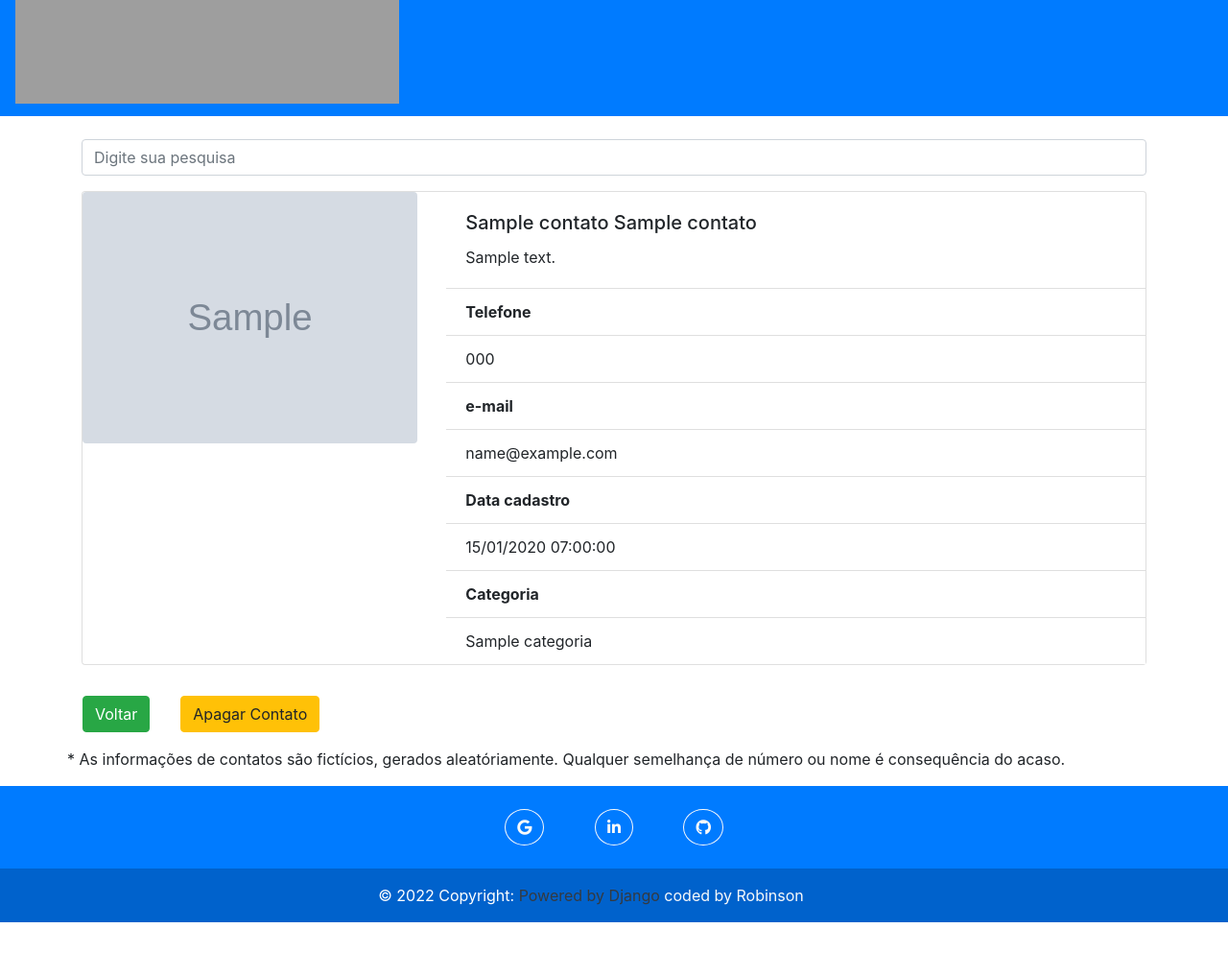
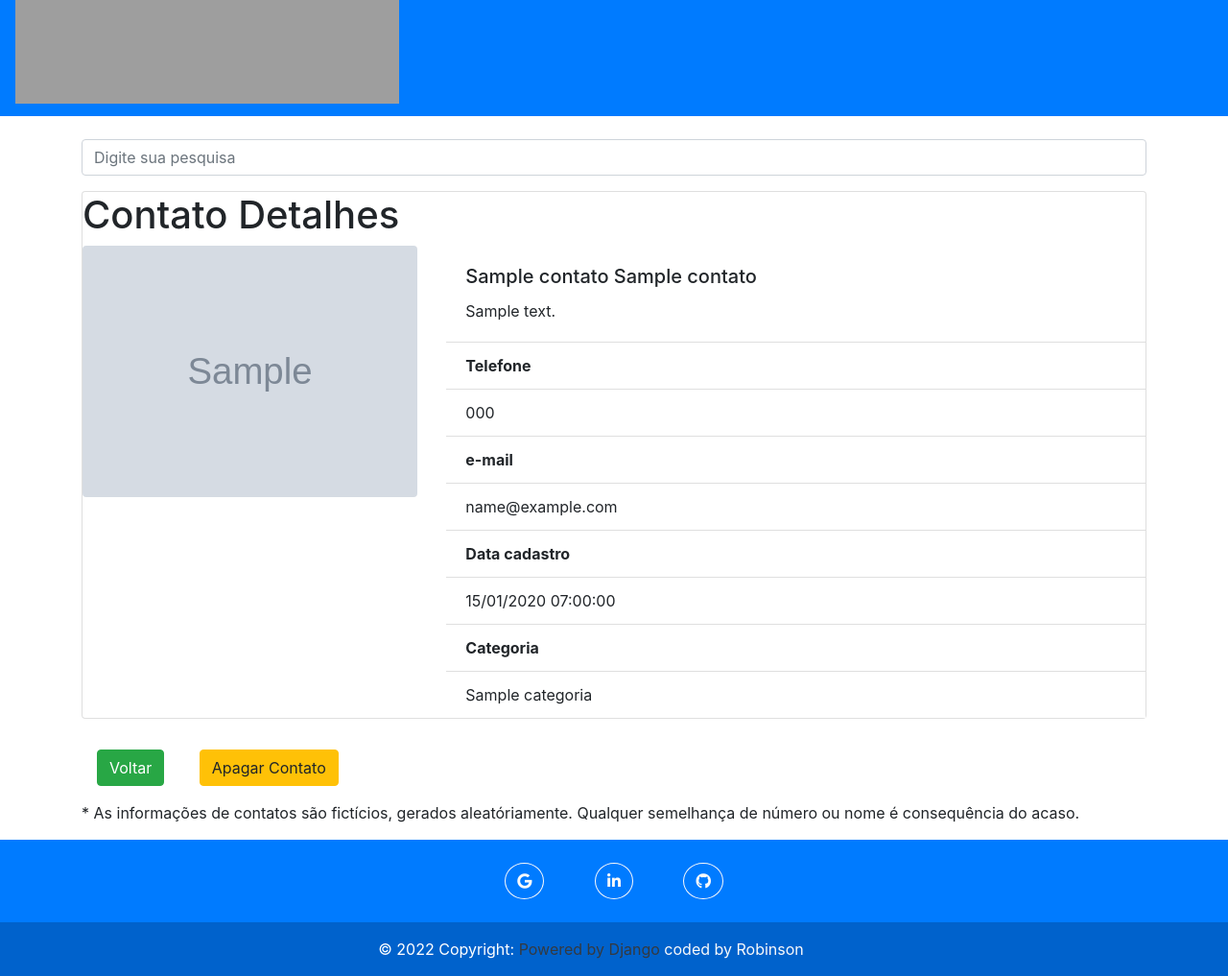
Before and after one commit to robinsonbrz/agenda-telefones-django, a Django app: page /1 in a window 1280 px wide. Shown: the part 205-1222 px from the top of the page at 96% size. Before the commit the page ends 1166 px from the top, so only its background shows below. Run offline with Django 4.2, Linux system fonts and the light colour scheme; tables that the repository leaves empty hold one stand-in row (values such as "Sample post"); grey boxes marked "Sample" are stand-in pictures; parts of the project's set-up code (start-up, migrations or seed data) failed here and were passed over; grey boxes are pictures that could not be loaded.

Commit message:
⭐ Correção templates

```diff
--- a/contatos/templates/contatos/base.html
+++ b/contatos/templates/contatos/base.html
@@ -5,13 +5,11 @@
 <head>
   <title>{% block titulo %}{% endblock titulo %}Agenda</title>
     {% include 'contatos/parciais/_head.html' %}
-    <link rel="shortcut icon" type="image/png" href="{% static 'portapp/img/faviconEnedino.svg' %}"/>
+    <link rel="shortcut icon" type="image/png" href="{% static 'contatos/img/faviconEnedino.svg' %}"/>
 </head>
 
 <body>
-
   {% include 'contatos/parciais/_nav.html' %}
-
   <div class="container">
     <div class="row">
       <div class="col-lg-12 mt-4">
@@ -38,16 +36,10 @@
   <script src="https://cdn.jsdelivr.net/npm/popper.js@1.14.7/dist/umd/popper.min.js" integrity="sha384-UO2eT0CpHqdSJQ6hJty5KVphtPhzWj9WO1clHTMGa3JDZwrnQq4sF86dIHNDz0W1" crossorigin="anonymous"></script>
   <script src="https://cdn.jsdelivr.net/npm/bootstrap@4.3.1/dist/js/bootstrap.min.js" integrity="sha384-JjSmVgyd0p3pXB1rRibZUAYoIIy6OrQ6VrjIEaFf/nJGzIxFDsf4x0xIM+B07jRM" crossorigin="anonymous"></script>
   <script>
-
     $( "#btn-deletacontato-off" ).on('click', function (e) {
       e.preventDefault();
       alert("Somente administradores podem deletar registros de contatos!\nSolicite upgrade de conta.");
     });
-
-
-
-
-
     $( "#btn-deletacontato" ).on('click', function (e) {
       var resposta = confirm( "Deseja realmente apagar contato: {{ contato.nome }} ?" );
       if (resposta == true) {
@@ -58,8 +50,7 @@
       }
     });
   </script>
-
-  <footer class="bg-dark static-top">
+  <footer class="bg-primary text-center text-white">
     {% include 'contatos/parciais/_footer.html' %}
   </footer>
 </body>
--- a/contatos/templates/contatos/pages/busca.html
+++ b/contatos/templates/contatos/pages/busca.html
@@ -1,3 +1,2 @@
 {% extends 'contatos/index.html' %}
-
 {%block titulo%}{{request.GET.termo}} Busca | {%endblock%}
--- a/contatos/templates/contatos/pages/ver_contato.html
+++ b/contatos/templates/contatos/pages/ver_contato.html
@@ -5,20 +5,17 @@
 {%block conteudo%}
 
 
-  <div class="card  mb-3" >
+<div class="card  mb-3">
+  <h1>Contato Detalhes</h1>
   <div class="row g-0">
     <div class="col-md-4">
       {% if contato.foto %}
-          <img src="{{ contato.foto.url }}" class="card-img-top rounded img-fluid" >
+      <img src="{{ contato.foto.url }}" class="card-img-top rounded img-fluid" alt="foto {{contato.nome}}">
       {% else %}
-          <img src="/media/fotos/2022/03/sua_foto.jpg" class="img-fluid rounded" style="max-width: 200;">
+      <img src="/media/fotos/2022/03/sua_foto.jpg" class="img-fluid rounded" alt="foto placeholder" style="max-width: 200;">
       {% endif %}
-
-
     </div>
     <div class="col-md-8">
-
-
       <div class="card-body">
         <h5 class="card-title">{{contato.nome}} {{contato.sobrenome}}</h5>
         <p class="card-text">{{contato.descricao}}</p>
@@ -33,21 +30,17 @@
         <li class="list-group-item"><Strong>Categoria</Strong></li>
         <li class="list-group-item">{{contato.categoria}}</li>
       </ul>
-
-
     </div>
   </div>
 </div>
-  </div>
+
 <a class="btn btn-success m-3" href="{% url 'contatos:index' %}" role="button">Voltar</a>
-
-  {% if  user.user.is_staff %}
-
-      <a class="btn btn-danger m-3" href="{% url 'contatos:deleta-contato' contato.id %}" id="btn-deletacontato" role="button">Apagar contato</a>
+{% if  user.is_authenticated %}
+<a class="btn btn-danger m-3" href="{% url 'contatos:deleta-contato' contato.id %}" id="btn-deletacontato"
+  role="button">Apagar contato</a>
 {% else %}
-      <a class="btn btn-warning m-3 " href="#"  id="btn-deletacontato-off" role="button">Apagar Contato</a>
-
+<a class="btn btn-warning m-3 " href="#" id="btn-deletacontato-off" role="button">Apagar Contato</a>
 {% endif%}
-
-  <p>* As informações de contatos são fictícios, gerados aleatóriamente. Qualquer semelhança de número ou nome é consequência do acaso.</p>
+<p>* As informações de contatos são fictícios, gerados aleatóriamente. Qualquer semelhança de número ou nome é
+  consequência do acaso.</p>
 {%endblock conteudo%}
--- a/contatos/templates/contatos/parciais/_footer.html
+++ b/contatos/templates/contatos/parciais/_footer.html
@@ -1,9 +1,4 @@
-<footer class="bg-primary text-center text-white">
-
     <div class="container p-4 pb-0">
-
-      <section class="pb-0" >
-
         <a class="btn btn-outline-light btn-floating mx-4 rounded-circle" href="https://www.enedino.com.br/contato" role="button"
           ><i class="fab fa-google" ></i
         ></a>
@@ -15,8 +10,6 @@
         <a class="btn btn-outline-light btn-floating mx-4 rounded-circle" href="https://github.com/robinsonbrz"  target="_blank" role="button"
           ><i class="fab fa-github"></i
         ></a>
-      </section>
-
     </div>
 
     <div class="p-3" style="background-color: rgba(0, 0, 0, 0.2);">
@@ -27,5 +20,3 @@
         <span class="text-right" >coded by Robinson</span>
       </a>
     </div>
-
-  </footer>
--- a/contatos/templates/contatos/parciais/_head.html
+++ b/contatos/templates/contatos/parciais/_head.html
@@ -2,10 +2,6 @@
     <meta name="viewport" content="width=device-width, initial-scale=1, shrink-to-fit=no">
     <meta name="description" content="">
     <meta name="author" content="">
-
-
-
-
     <link rel="stylesheet" href="https://cdnjs.cloudflare.com/ajax/libs/magnific-popup.js/1.1.0/magnific-popup.css" integrity="sha512-WEQNv9d3+sqyHjrqUZobDhFARZDko2wpWdfcpv44lsypsSuMO0kHGd3MQ8rrsBn/Qa39VojphdU6CMkpJUmDVw==" crossorigin="anonymous" referrerpolicy="no-referrer" />
     <link rel="stylesheet" href="https://cdnjs.cloudflare.com/ajax/libs/font-awesome/5.15.3/css/all.min.css">
     <link rel="stylesheet" href="https://cdn.jsdelivr.net/npm/bootstrap@4.3.1/dist/css/bootstrap.min.css" integrity="sha384-ggOyR0iXCbMQv3Xipma34MD+dH/1fQ784/j6cY/iJTQUOhcWr7x9JvoRxT2MZw1T" crossorigin="anonymous">
--- a/contatos/templates/contatos/parciais/_nav.html
+++ b/contatos/templates/contatos/parciais/_nav.html
@@ -1,26 +1,18 @@
 {% load static %}
 <nav class="navbar navbar-expand-lg navbar-dark text-dark bg-primary pc-4">
-  <a class="navbar-brand logo_h" href="https://www.enedino.com.br"><img src="{% static '/portapp/img/brand.png'%}"  alt=""></a>
-  <a class="navbar-brand logo_h" href="https://www.enedino.com.br"><img src="{% static '/portapp/img/faviconEnedino.svg'%}" style="width:40px" alt=""></a>
-
-
-
+  <a class="navbar-brand logo_h" href="https://www.enedino.com.br"><img src="{% static 'contatos/img/brand.png'%}" alt=""></a>
+  <a class="navbar-brand logo_h" href="https://www.enedino.com.br"><img
+      src="{% static 'contatos/img/faviconEnedino.svg'%}" style="width:40px" alt=""></a>
   <a class="navbar-brand pl-4" href="{% url 'contatos:index' %}">App Contatos</a>
-
-  <button class="navbar-toggler" type="button" data-toggle="collapse" data-target="#navbarNav" aria-controls="navbarNav" aria-expanded="false" aria-label="Toggle navigation">
+  <button class="navbar-toggler" type="button" data-toggle="collapse" data-target="#navbarNav" aria-controls="navbarNav"
+    aria-expanded="false" aria-label="Toggle navigation">
     <span class="navbar-toggler-icon"></span>
   </button>
-
-
-
-
-
   <div class="collapse navbar-collapse " id="navbarNav">
     <ul class="navbar-nav ml-auto">
-
       {% if not user.is_authenticated %}
       <li class="nav-item active">
-        <a class="nav-link" href="{% url 'accounts:lista_registro' %}">Registro   </a>
+        <a class="nav-link" href="{% url 'accounts:lista_registro' %}">Registro </a>
       </li>
       <li class="nav-item">
         <a class="nav-link text-dark" href="{% url 'accounts:lista_login' %}">Login</a>
@@ -34,9 +26,9 @@
         <a class="nav-link" href="{% url 'accounts:lista_logout' %}">Logout</a>
       </li>
       <li class="nav-item">
-        <a class="nav-link disabled  text-success" > <strong>{{ user.username }}</strong></a>
+        <a class="nav-link disabled  text-success"> <strong>{{ user.username }}</strong></a>
       </li>
       {% endif %}
-      </ul>
+    </ul>
   </div>
 </nav>
```
Also changed, not shown: contatos/templates/contatos/pages/index.html (+14 -26 lines), contatos/templates/contatos/pages/index_card.html (+0 -10 lines). Lines whose indentation alone changed are shown as unchanged.
